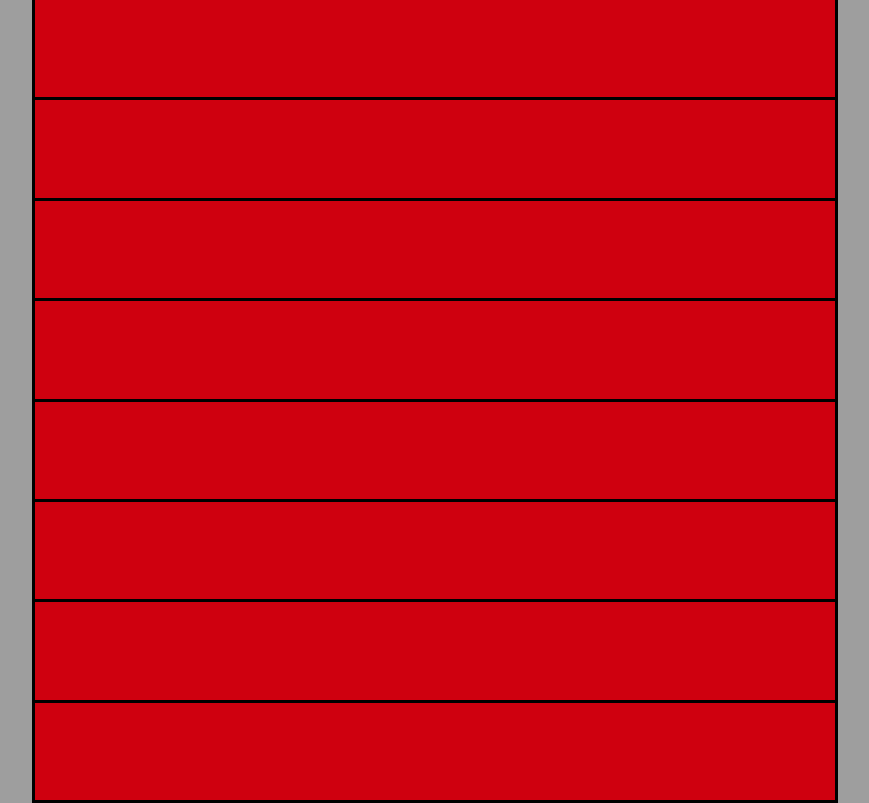
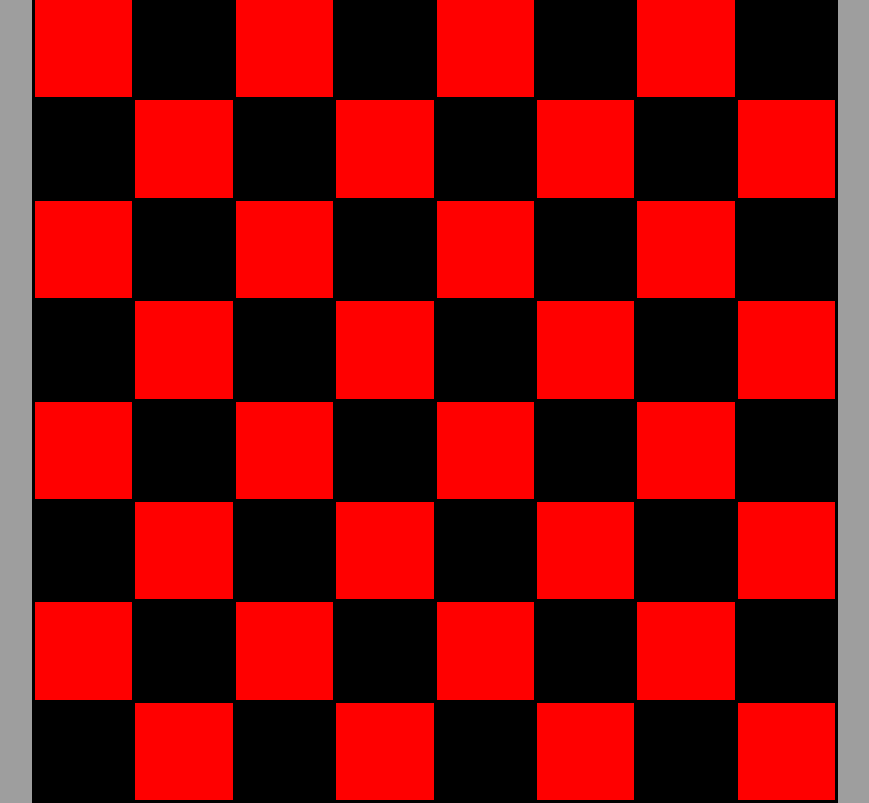
Before and after one commit to TannaciousXP/checkers-tron-3000, a website: page public/index.html in a window 1280 px wide. Shown: the whole page, without its empty margins (205-1074 px from the left). Drawn offline with Linux system fonts and the light colour scheme.

Commit message:
Render red and black squares

```diff
--- a/public/scripts.js
+++ b/public/scripts.js
@@ -1,7 +1,6 @@
 let d = document;
 
 function createEleWithAttr (ele, attr) {
-  console.log(ele, attr);
   let element = d.createElement(ele);
   for (let k in attr) {
     element.setAttribute(k, attr[k]);
@@ -16,7 +15,29 @@ function addBoard () {
 
   for (let i = 0; i < 8; i++) {
     row = createEleWithAttr('div', {class: 'row'});
+    if (i % 2 === 0) {
+      for (let idx = 0; idx < 8; idx++) {
+        if (idx % 2 === 0) {
+          square = createEleWithAttr('div', {class: 'square red'});
+        } else {
+          square = createEleWithAttr('div', {class: 'square black'});
+        }
+        row.appendChild(square);
+      }
+    } else {
+      for (let k = 0; k < 8; k++) {
+        if (k % 2 === 0) {
+          square = createEleWithAttr('div', {class: 'square black'});
+        } else {
+          square = createEleWithAttr('div', {class: 'square red'});
+        }
+        row.appendChild(square);
+      }
+    }
     wrapper.appendChild(row);
   }
+}
+
+function addCheckers() {
 
 }
--- a/public/styles.css
+++ b/public/styles.css
@@ -28,11 +28,10 @@ body, html {
   border-bottom: 3px solid black;
   height: 94px;
   align-items: flex-start;
-  background-color: #cf000f;
 }
 
 .row:last-child {
-  border-bottom: 0px;
+  border: 0px;
 }
 
 .square {
@@ -41,13 +40,23 @@ body, html {
   justify-content: center;
   position: relative;
   height: 100%;
-  border: 0 3px solid black;
+  border-right: 3px solid black;
+  align-items: center;
 }
 
-.square .red {
+.row .square:last-child {
+  border: 0px;
+}
+
+.square.red {
   background-color: red;
 }
 
-.square .black {
+.square.black {
   background-color: black;
 }
+
+.checker {
+  height: 80%;
+  width: 80%;
+}
```
